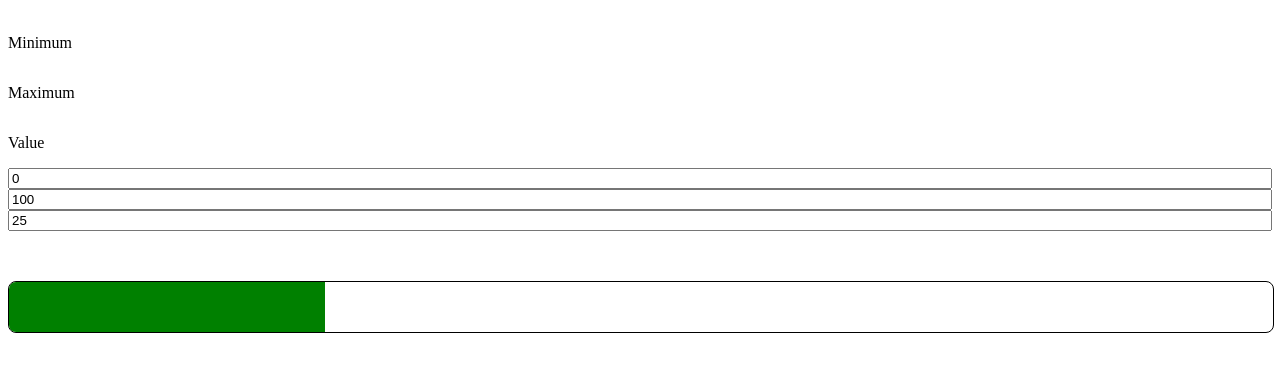
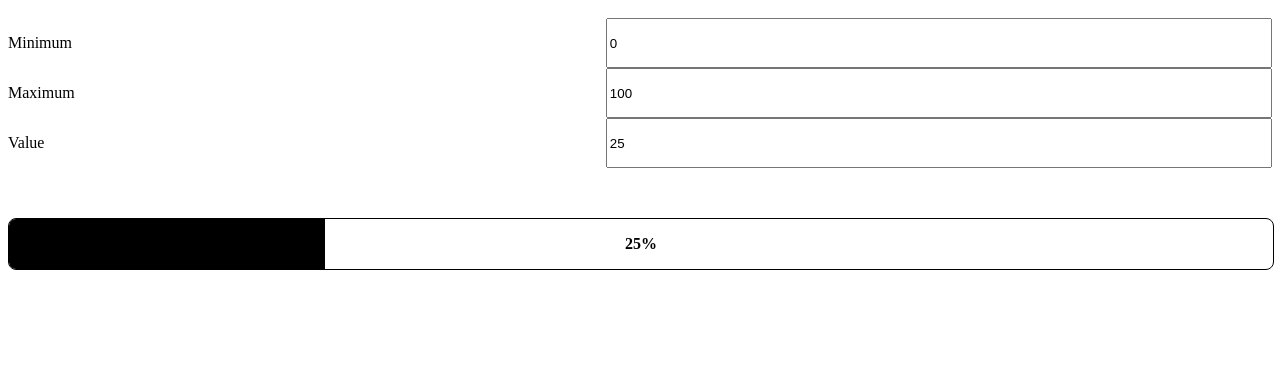
Before and after one commit to BrentFarris/progress-bar, a plain HTML site: page index.html in a window 1280 px wide. Shown: the part 48-420 px from the top of the page. Drawn offline with Linux system fonts and the light colour scheme.

Commit message:
Update index.html

```diff
--- a/index.html
+++ b/index.html
@@ -8,10 +8,11 @@
 		<meta property="og:title" content="Progress Bar" />
 		<meta property="og:description" content="Online progress bar" />
     <style>
+      * { position: relative; }
       .inputs {
         display: grid;
         grid-column-gap: 50px;
-        grid-template-columns: auto auto auto;
+        grid-template-columns: auto auto;
       }
       .bar {
         background-color: white;
@@ -24,17 +25,24 @@
         margin: 50px 0;
       }
       #fg {
-        background-color: green;
+        background-color: black;
         transition: all 1s;
         width: 25%;
         left: 0;
         top: 0;
         height: 100%;
       }
-      @media (min-width:480px) {
-        .inputs {
-          grid-template-columns: auto;
-        }
+      .pct {
+        position: absolute;
+        text-align: center;
+        width: 100%;
+        height: 100%;
+        line-height: 50px;
+        top: 0;
+        left: 0;
+        font-weight: bolder;
+        filter: invert(1);
+        mix-blend-mode: difference;
       }
     </style>
 	</head>
@@ -42,25 +50,39 @@
     <h1>Online Progress Bar:</h1>
     <div class="inputs">
       <p>Minimum</p>
+      <input id="min" type="number" placeholder="Min..." value="0" onchange="set(event)" />
       <p>Maximum</p>
+      <input id="max" type="number" placeholder="Max..." value="100" onchange="set(event)" />
       <p>Value</p>
-      <input id="min" type="number" placeholder="Min..." value="0" onchange="set(event)" />
-      <input id="max" type="number" placeholder="Max..." value="100" onchange="set(event)" />
       <input id="value" type="number" placeholder="Value..." value="25" onchange="set(event)" />
     </div>
-    <div class="bar"><div id="fg"></div></div>
+    <div class="bar"><div id="fg"></div><div class="pct">0%</div></div>
     <script type="text/javascript">
         const min = document.getElementById("min");
         const max = document.getElementById("max");
         const val = document.getElementById("value");
         const bar = document.getElementById("fg");
-        function set(evt) {
+        const pct = document.getElementsByClassName("pct")[0];
+        function percent() {
           const l = parseFloat(min.value);
           const h = parseFloat(max.value);
           const v = parseFloat(val.value);
-          const p = 100 * (v - l) / (h - l);
+          return 100 * (v - l) / (h - l);
+        }
+        function set(evt) {
+          const p = percent();
           bar.style.width = p + "%";
+          pct.textContent = percent() + "%";
+          localStorage.setItem("min", min.value);
+          localStorage.setItem("max", max.value);
+          localStorage.setItem("val", val.value);
         }
+        min.value = parseFloat(localStorage.getItem("min") ?? "0");
+        max.value = parseFloat(localStorage.getItem("max") ?? "100");
+        val.value = parseFloat(localStorage.getItem("val") ?? "25");
+        const p = percent();
+        bar.style.width = p + "%";
+        pct.textContent = bar.style.width;
     </script>
   </body>
 </html>
```
